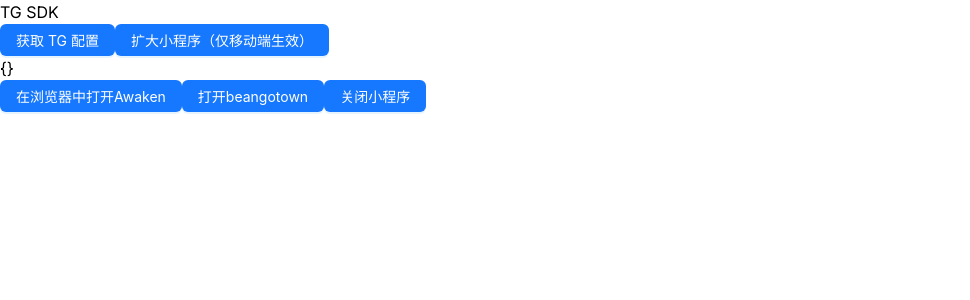
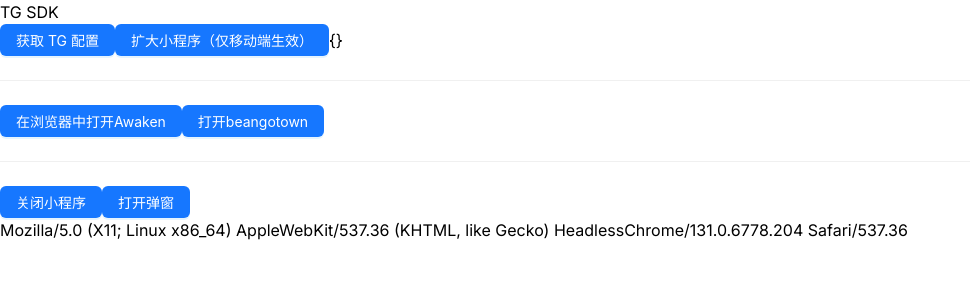
Before and after one commit to xiaoshitou0131/test-tg-app, a Next.js app: page / in a window 1280 px wide. Shown: the top 300 px of the page, without its empty margins (0-970 px from the left). Built offline with nearby package versions, Linux system fonts and the light colour scheme.

Commit message:
测试UA

```diff
--- a/src/app/globals.css
+++ b/src/app/globals.css
@@ -19,7 +19,7 @@
 } */
 
 body {
-  color: rgb(var(--foreground-rgb));
+  /* color: rgb(var(--foreground-rgb)); */
   /* background: linear-gradient(
       to bottom,
       transparent,
--- a/src/app/page.tsx
+++ b/src/app/page.tsx
@@ -1,6 +1,6 @@
 "use client";
 import React, { useEffect, useRef, useState } from "react";
-import { Button } from 'antd';
+import { Button, Divider } from 'antd';
 
 export default function Sign() {
 
@@ -45,12 +45,16 @@ export default function Sign() {
       <h1>TG SDK</h1>
       <Button type='primary' onClick={getTgConfig}>获取 TG 配置</Button>
       <Button type='primary' onClick={expandApp}>扩大小程序（仅移动端生效）</Button>
-      <br />
+
       {JSON.stringify(tgData)}
-      <br />
+      <Divider />
       <Button type='primary' onClick={openAwaken}>在浏览器中打开Awaken</Button>
       <Button type='primary' onClick={openBeangotown}>打开beangotown</Button>
+      <Divider />
       <Button type='primary' onClick={close}>关闭小程序</Button>
+      <Button type='primary'>打开弹窗</Button>
+
+      <p>{navigator.userAgent}</p>
     </div>
 
 
```
